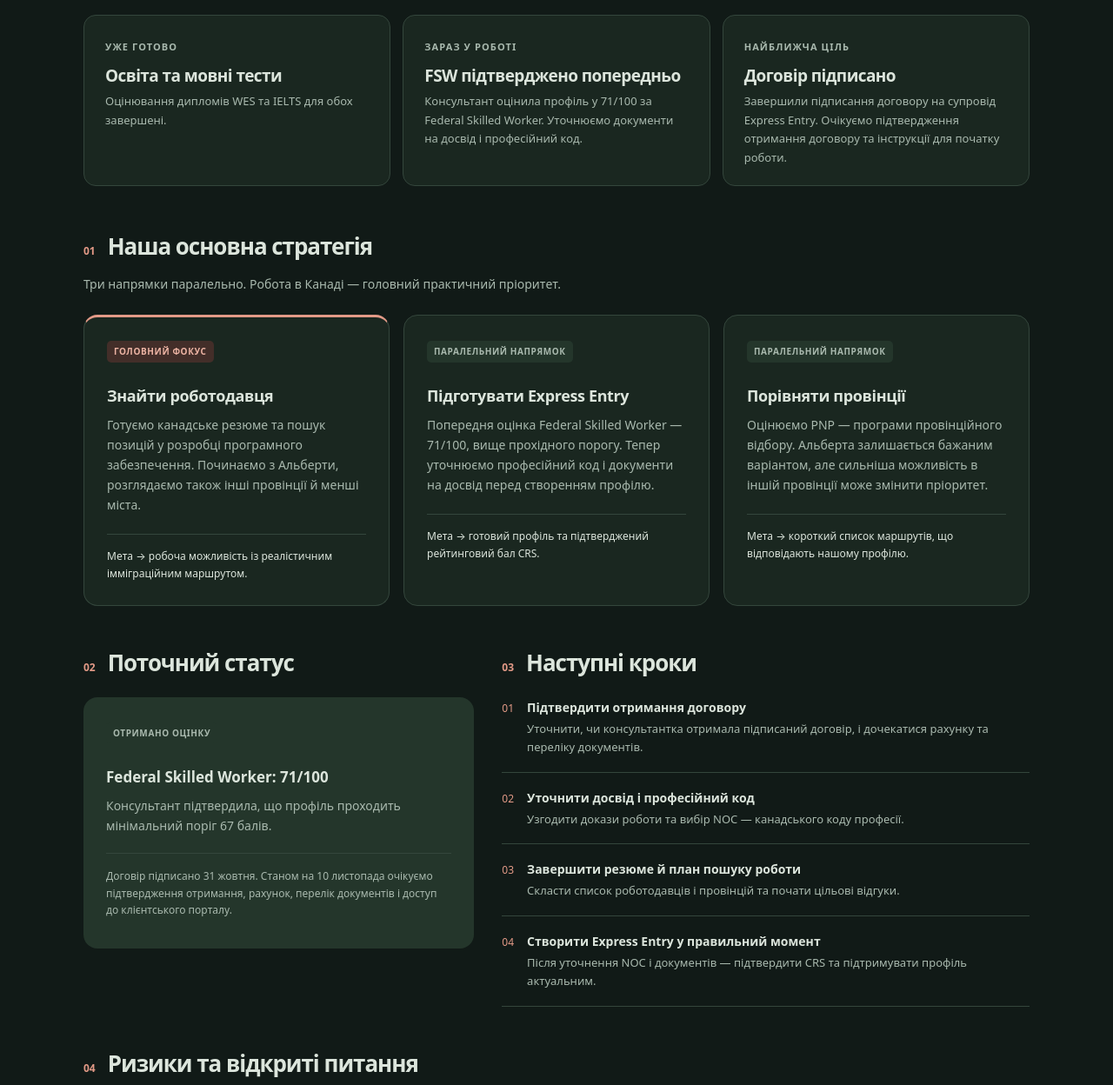
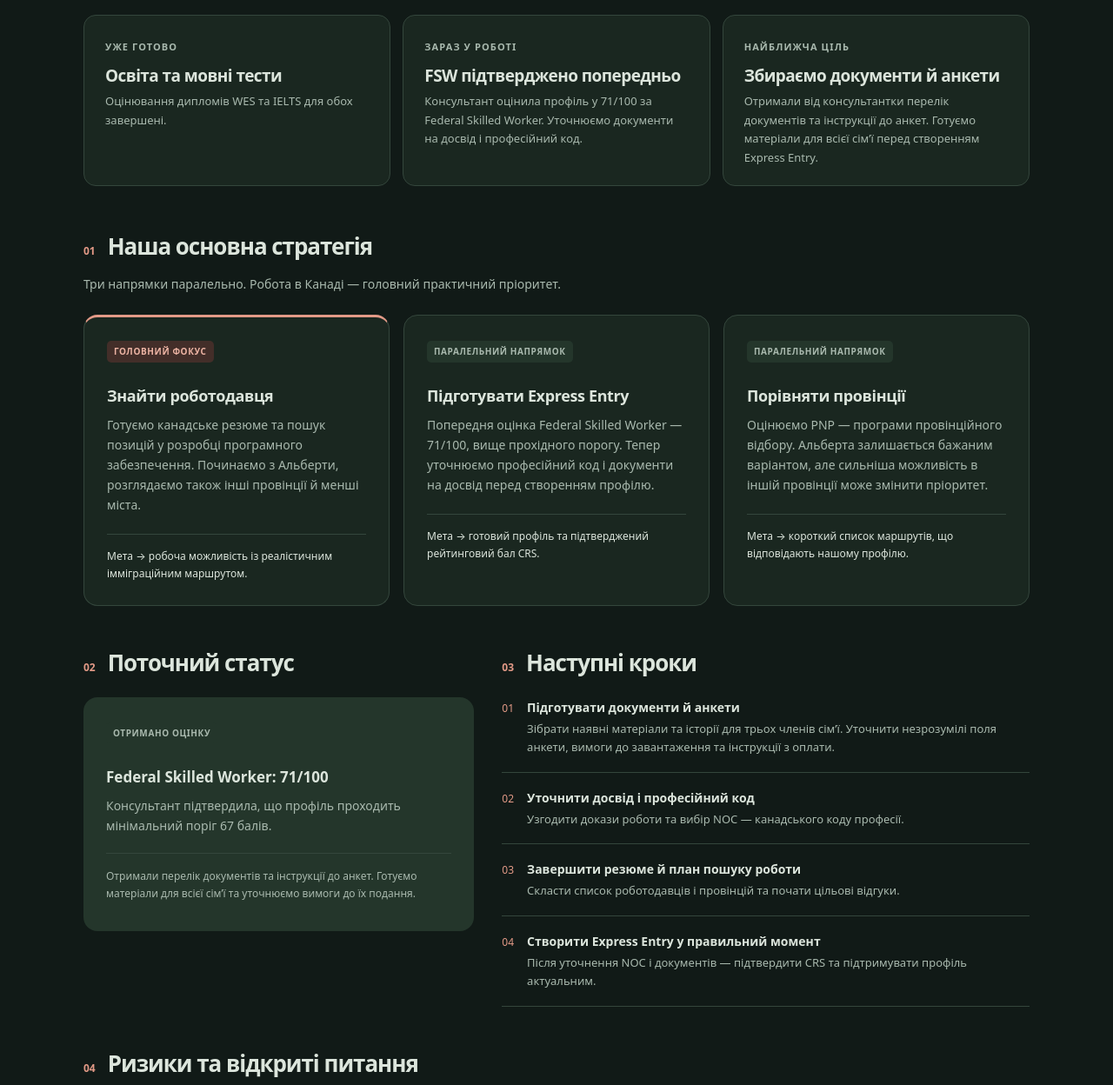
Before and after one commit to DenisBuymistrjuk/DenisBuymistrjuk.github.io, a plain HTML site: page canada/index.html in a window 1280 px wide. Shown: the part 615-1863 px from the top of the page at 87% size. Drawn offline with Linux system fonts and the light colour scheme.

Commit message:
Update Canada family status to document and questionnaire preparation

```diff
--- a/canada/index.html
+++ b/canada/index.html
@@ -19,7 +19,7 @@
 <body>
   <a class="skip" href="#main">Перейти до змісту</a>
   <div class="wrap">
-    <header><div class="brand"><span class="mark" aria-hidden="true">✳</span> НАШ ПЛАН · КАНАДА</div><div class="edition">Сімейний огляд<br>Оновлено <time datetime="2026-11-10">10 листопада 2026</time></div></header>
+    <header><div class="brand"><span class="mark" aria-hidden="true">✳</span> НАШ ПЛАН · КАНАДА</div><div class="edition">Сімейний огляд<br>Оновлено <time datetime="2026-11-18">18 листопада 2026</time></div></header>
     <nav aria-label="Розділи сторінки"><a href="#status">Де ми зараз</a><a href="#strategy">Стратегія</a><a href="#waiting">Очікуємо</a><a href="#next">Наступні кроки</a><a href="#questions">Відкриті питання</a></nav>
     <main id="main">
       <section class="hero" aria-labelledby="hero-title">
@@ -29,7 +29,7 @@
       <section id="status" aria-label="Поточний стан" class="overview">
         <article><span class="label">Уже готово</span><strong>Освіта та мовні тести</strong><p>Оцінювання дипломів WES та IELTS для обох завершені.</p></article>
         <article><span class="label">Зараз у роботі</span><strong>FSW підтверджено попередньо</strong><p>Консультант оцінила профіль у 71/100 за Federal Skilled Worker. Уточнюємо документи на досвід і професійний код.</p></article>
-        <article><span class="label">Найближча ціль</span><strong>Договір підписано</strong><p>Завершили підписання договору на супровід Express Entry. Очікуємо підтвердження отримання договору та інструкції для початку роботи.</p></article>
+        <article><span class="label">Найближча ціль</span><strong>Збираємо документи й анкети</strong><p>Отримали від консультантки перелік документів та інструкції до анкет. Готуємо матеріали для всієї сім’ї перед створенням Express Entry.</p></article>
       </section>
       <section id="strategy" aria-labelledby="strategy-title">
         <div class="section-head"><span class="section-no">01</span><h2 id="strategy-title">Наша основна стратегія</h2></div>
@@ -41,14 +41,14 @@
         </div>
       </section>
       <div class="split">
-        <section id="waiting" aria-labelledby="waiting-title"><div class="section-head"><span class="section-no">02</span><h2 id="waiting-title">Поточний статус</h2></div><div class="waiting"><span class="tag">Отримано оцінку</span><strong>Federal Skilled Worker: 71/100</strong><p>Консультант підтвердила, що профіль проходить мінімальний поріг 67 балів.</p><p class="small">Договір підписано 31 жовтня. Станом на 10 листопада очікуємо підтвердження отримання, рахунок, перелік документів і доступ до клієнтського порталу.</p></div></section>
-        <section id="next" aria-labelledby="next-title"><div class="section-head"><span class="section-no">03</span><h2 id="next-title">Наступні кроки</h2></div><ol class="steps"><li><div><strong>Підтвердити отримання договору</strong><p>Уточнити, чи консультантка отримала підписаний договір, і дочекатися рахунку та переліку документів.</p></div></li><li><div><strong>Уточнити досвід і професійний код</strong><p>Узгодити докази роботи та вибір NOC — канадського коду професії.</p></div></li><li><div><strong>Завершити резюме й план пошуку роботи</strong><p>Скласти список роботодавців і провінцій та почати цільові відгуки.</p></div></li><li><div><strong>Створити Express Entry у правильний момент</strong><p>Після уточнення NOC і документів — підтвердити CRS та підтримувати профіль актуальним.</p></div></li></ol></section>
+        <section id="waiting" aria-labelledby="waiting-title"><div class="section-head"><span class="section-no">02</span><h2 id="waiting-title">Поточний статус</h2></div><div class="waiting"><span class="tag">Отримано оцінку</span><strong>Federal Skilled Worker: 71/100</strong><p>Консультант підтвердила, що профіль проходить мінімальний поріг 67 балів.</p><p class="small">Отримали перелік документів та інструкції до анкет. Готуємо матеріали для всієї сім’ї та уточнюємо вимоги до їх подання.</p></div></section>
+        <section id="next" aria-labelledby="next-title"><div class="section-head"><span class="section-no">03</span><h2 id="next-title">Наступні кроки</h2></div><ol class="steps"><li><div><strong>Підготувати документи й анкети</strong><p>Зібрати наявні матеріали та історії для трьох членів сім’ї. Уточнити незрозумілі поля анкети, вимоги до завантаження та інструкції з оплати.</p></div></li><li><div><strong>Уточнити досвід і професійний код</strong><p>Узгодити докази роботи та вибір NOC — канадського коду професії.</p></div></li><li><div><strong>Завершити резюме й план пошуку роботи</strong><p>Скласти список роботодавців і провінцій та почати цільові відгуки.</p></div></li><li><div><strong>Створити Express Entry у правильний момент</strong><p>Після уточнення NOC і документів — підтвердити CRS та підтримувати профіль актуальним.</p></div></li></ol></section>
       </div>
       <section id="questions" class="risks" aria-labelledby="questions-title"><div class="section-head"><span class="section-no">04</span><h2 id="questions-title">Ризики та відкриті питання</h2></div><div class="questions"><article class="question"><h3>Як оцінюватимемо супровід?</h3><p>Підтверджено, що гонорар охоплює всю сім’ю. Прийняли поточні умови; якість роботи оцінюватимемо під час перевірки досвіду та підготовки профілю. Деякі межі послуг залишаються невизначеними.</p></article><article class="question"><h3>Як правильно підтвердити досвід?</h3><p>FSW eligibility попередньо підтверджена, але точний пакет доказів роботи через ФОП ще потрібно узгодити.</p></article><article class="question"><h3>Який професійний код обрати?</h3><p>Остаточний NOC має відповідати реальним обов’язкам, а не лише назві посади.</p></article><article class="question"><h3>Чи достатньо Express Entry?</h3><p>За поточною робочою оцінкою не робимо пряме федеральне запрошення основою плану. Точний CRS ще потрібно підтвердити.</p></article><article class="question"><h3>Яка пропозиція роботи справді допоможе?</h3><p>Кожну реальну можливість перевіримо окремо: роботодавець, дозвіл на роботу, умови провінції та шлях до постійного проживання для сім’ї.</p></article></div></section>
       <section class="summary" aria-labelledby="summary-title"><h2 class="eyebrow" id="summary-title">План у двох реченнях</h2><div><blockquote>Шукаємо роботу, готуємо Express Entry та порівнюємо провінційні можливості одночасно. Обираємо шлях, який дає сім’ї найкращу реальну перспективу постійного проживання.</blockquote><p>Переглянемо стратегію після узгодження документів/NOC, появи пропозиції роботи або суттєвої зміни правил.</p></div></section>
       <aside class="sources" aria-label="Офіційні джерела"><span>Для перевірки умов програм</span><div><a href="https://www.canada.ca/en/immigration-refugees-citizenship/services/immigrate-canada/express-entry.html">IRCC · Express Entry ↗</a><a href="https://www.alberta.ca/alberta-advantage-immigration-program">Альберта · AAIP ↗</a></div></aside>
     </main>
-    <footer><p>Публічний стислий огляд сімейного плану. Це робоча стратегія, а не підтвердження імміграційної відповідності чи гарантія результату. Умови програм перевіряємо перед рішеннями.</p><p>Оновлюється вручну · 10.11.2026</p></footer>
+    <footer><p>Публічний стислий огляд сімейного плану. Це робоча стратегія, а не підтвердження імміграційної відповідності чи гарантія результату. Умови програм перевіряємо перед рішеннями.</p><p>Оновлюється вручну · 18.11.2026</p></footer>
   </div>
 </body>
 </html>
```
